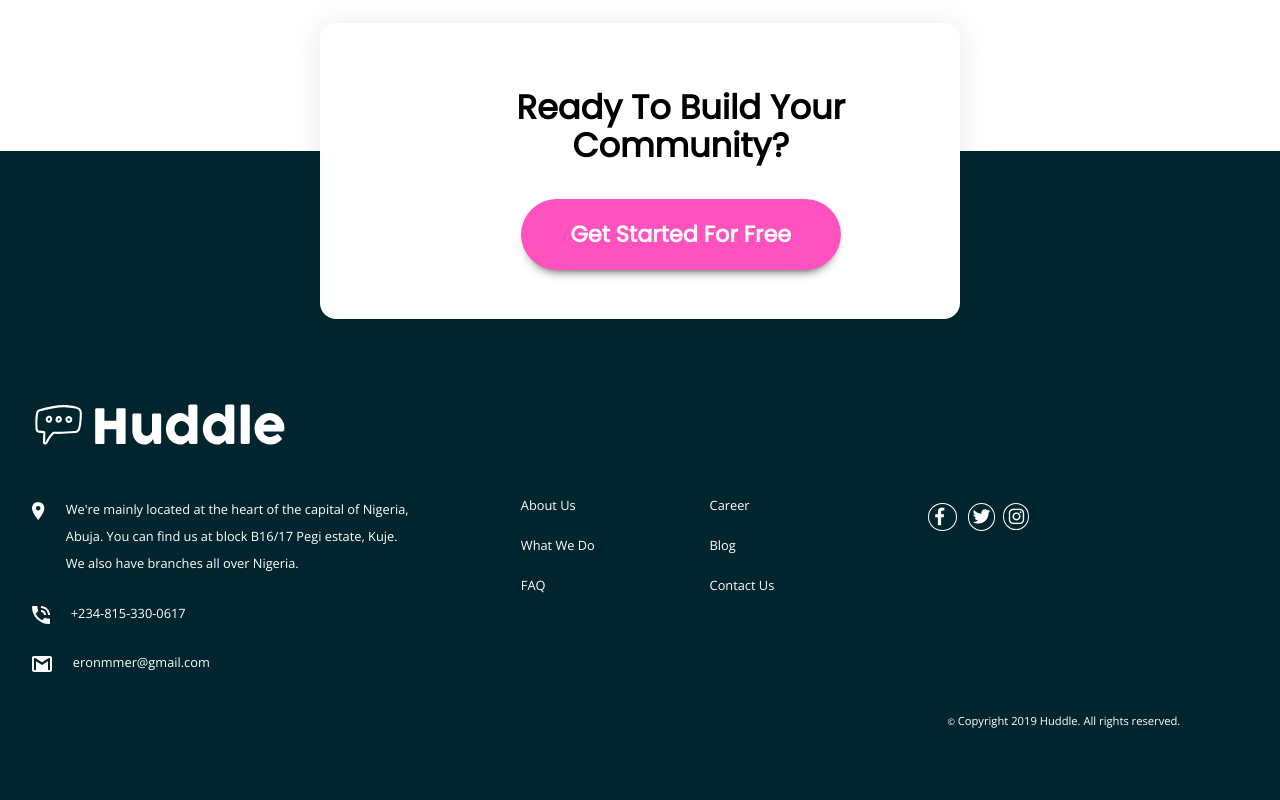
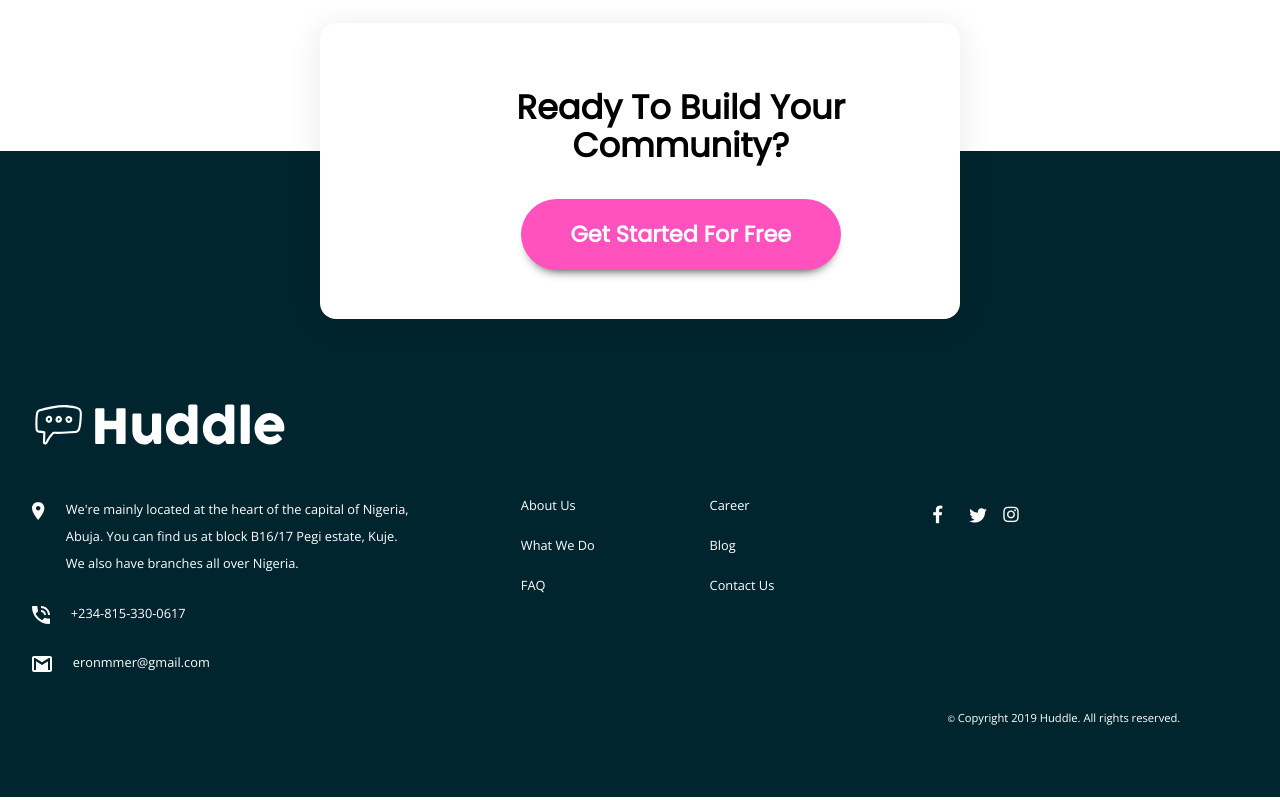
Before and after one commit to Eronmmer/Landing-page-with-alternating-blocks, a plain HTML site: page index.html in a window 1280 px wide. Shown: the part 2130-2930 px from the top of the page. Drawn offline with nearby package versions, Linux system fonts and the light colour scheme.

Commit message:
remove font-icon borders

```diff
--- a/stylesheet.css
+++ b/stylesheet.css
@@ -216,12 +216,12 @@ img {
 
 .fab {
   color: #ffffff;
-  /* stroke: #000;
-  stroke-width: 10; */
-  border-width: 1.2px;
+  stroke: #000;
+  stroke-width: 10;
+  /* border-width: 1.2px;
   border-style: solid;
   border-color: #ffffff;
-  border-radius: 50%;
+  border-radius: 50%; */
 }
 
 .fa-facebook-f {
@@ -430,9 +430,9 @@ img {
     margin: 0.5rem;
   }
 
-  .fab {
+  /* .fab {
     border-width: 1px;
-  }
+  } */
 
   .social-media {
     align-self: flex-start;
```
